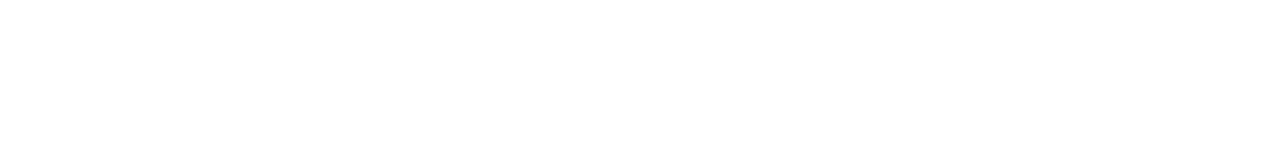
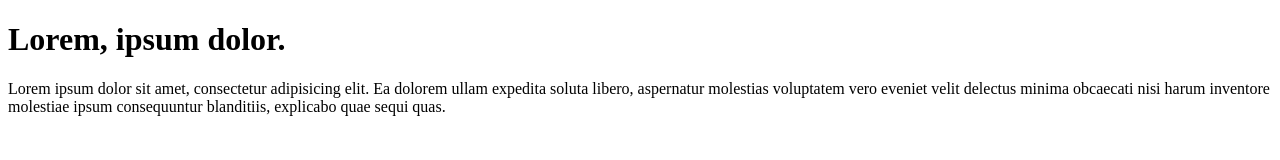
Before and after one commit to shivams1164/firstweb, a plain HTML site: page index.html in a window 1280 px wide. Drawn offline with Linux system fonts and the light colour scheme.

Commit message:
Update index.html

```diff
--- a/index.html
+++ b/index.html
@@ -6,6 +6,7 @@
     <title>First web</title>
 </head>
 <body>
-
+    <h1>Lorem, ipsum dolor.</h1>
+    Lorem ipsum dolor sit amet, consectetur adipisicing elit. Ea dolorem ullam expedita soluta libero, aspernatur molestias voluptatem vero eveniet velit delectus minima obcaecati nisi harum inventore molestiae ipsum consequuntur blanditiis, explicabo quae sequi quas.
 </body>
 </html>
```
